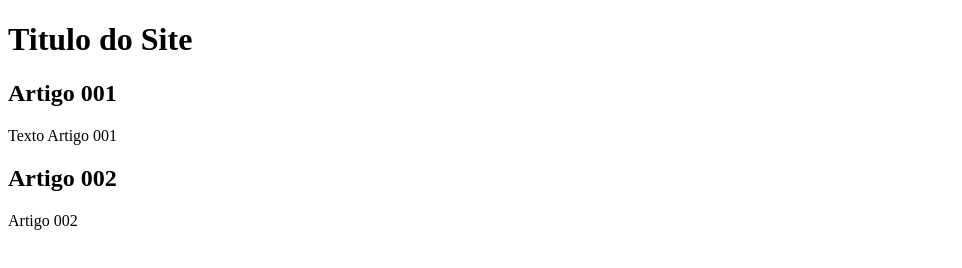
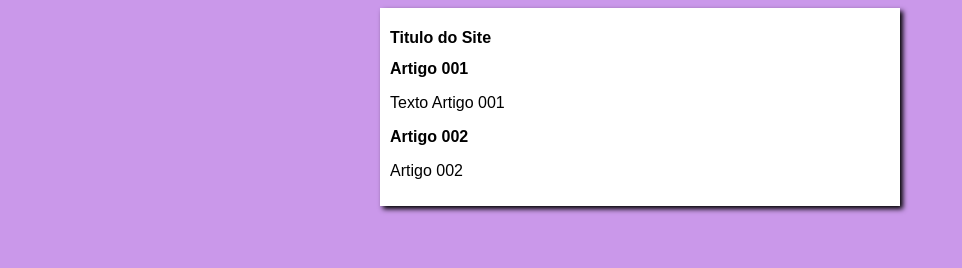
Before and after one commit to allan141/projeto-site, a plain HTML site: page index.html in a window 1280 px wide. Shown: the whole page, without its empty margins (0-962 px from the left). Drawn offline with Linux system fonts and the light colour scheme.

Commit message:
iniciei o design

```diff
--- /dev/null
+++ b/estilos/style.css
@@ -0,0 +1,18 @@
+* {
+    font-family: Arial, Helvetica, sans-serif;
+    font-size:  16px;
+}
+
+body {
+    background-color: rgb(202, 152, 234);
+}
+
+main {
+    background-color: white;
+    width: 500px;
+    margin: auto;
+    padding: 10px;
+    box-shadow: 3px 3px 5px black;
+
+
+}
--- a/index.html
+++ b/index.html
@@ -4,6 +4,7 @@
     <meta charset="UTF-8">
     <meta name="viewport" content="width=device-width, initial-scale=1.0">
     <title>Titulo do Site</title>
+    <link rel="stylesheet" href="estilos/style.css">
 </head>
 <body>
     <main>
```
